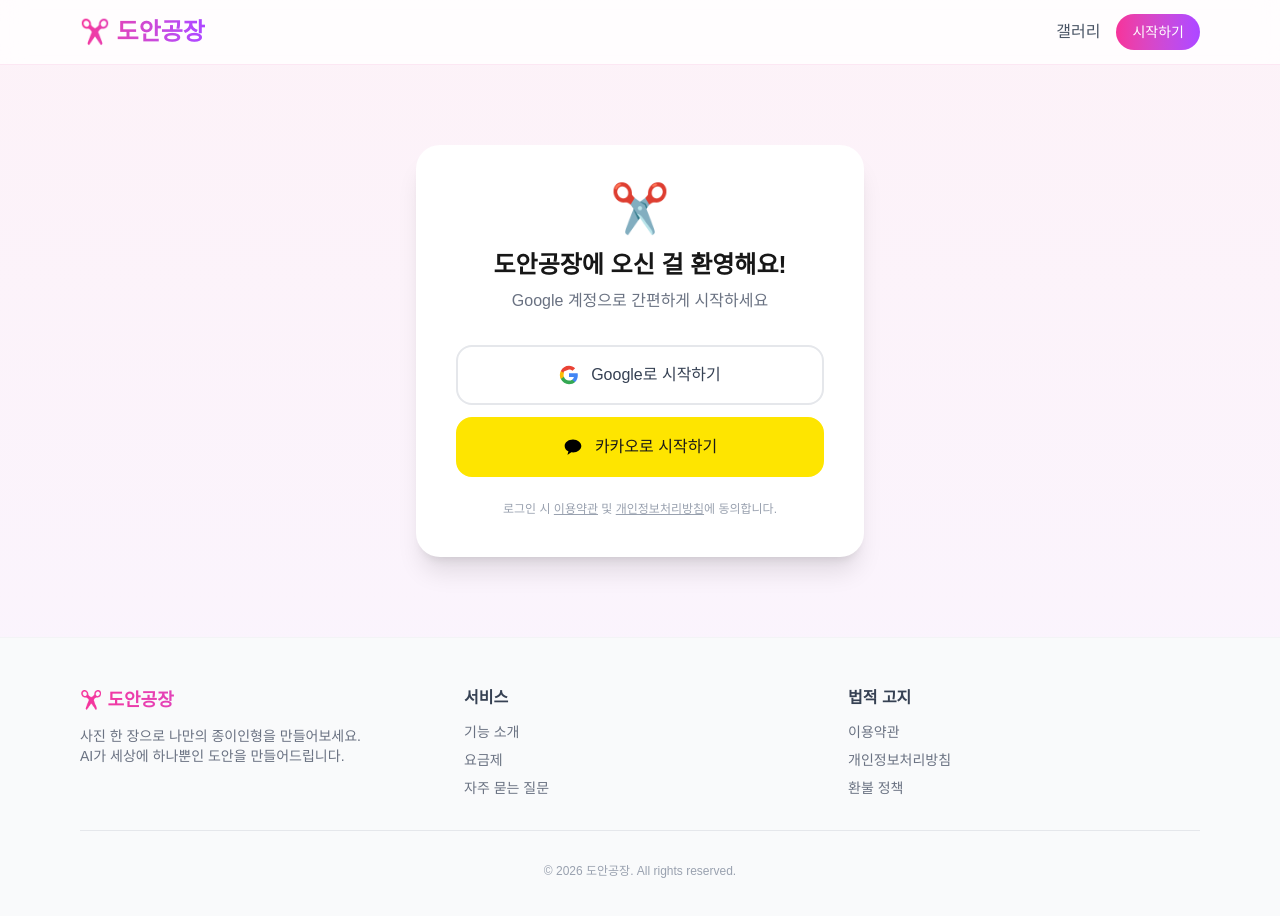
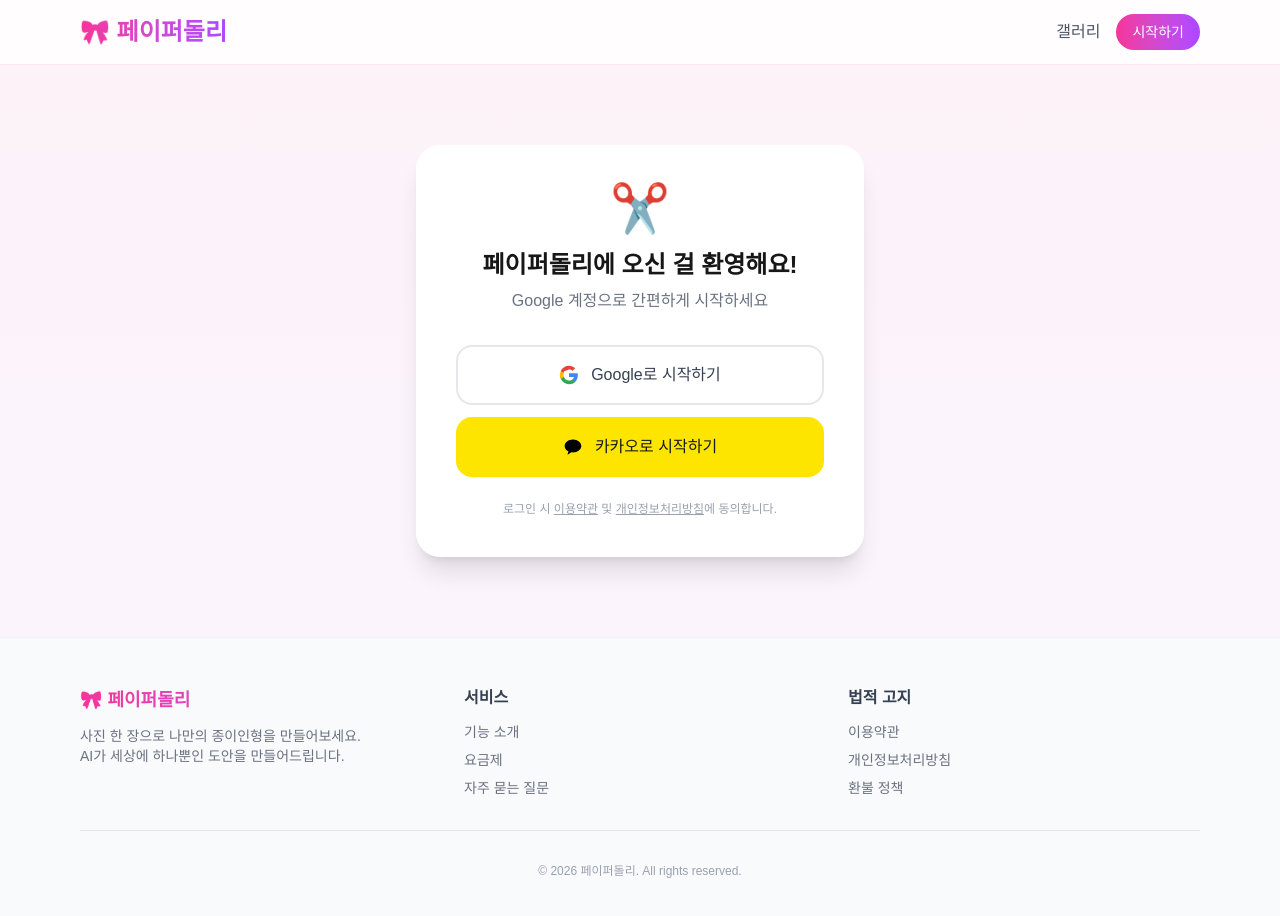
Before and after one commit to neozzzzz/paperdoll-generator, a Next.js app: page /login in a window 1280 px wide. Shown: the top 916 px of the page. Built offline with nearby package versions, Linux system fonts and the light colour scheme; no server answers.

Commit message:
rename: 도안공장 → 페이퍼돌리 (PaperDolly)

```diff
--- a/src/app/layout.tsx
+++ b/src/app/layout.tsx
@@ -13,12 +13,12 @@
 });
 
 export const metadata: Metadata = {
-  title: "도안공장 - 사진으로 만드는 나만의 종이인형",
+  title: "페이퍼돌리 - 사진으로 만드는 나만의 종이인형",
   description: "사진 한 장으로 세상에 하나뿐인 종이인형 도안을 만들어보세요. AI가 캐릭터와 옷을 자동으로 생성합니다.",
   keywords: "종이인형, 도안, 색칠공부, AI, 프린트",
   viewport: "width=device-width, initial-scale=1, maximum-scale=1",
   openGraph: {
-    title: "도안공장 - 나만의 종이인형 만들기",
+    title: "페이퍼돌리 - 나만의 종이인형 만들기",
     description: "사진 한 장으로 AI가 종이인형 도안을 만들어드려요!",
     type: "website",
   },
--- a/src/app/login/page.tsx
+++ b/src/app/login/page.tsx
@@ -46,7 +46,7 @@
       <div className="flex items-center justify-center px-4 py-20">
         <div className="bg-white rounded-3xl shadow-xl p-10 w-full max-w-md text-center">
           <div className="text-5xl mb-4">✂️</div>
-          <h1 className="text-2xl font-bold mb-2">도안공장에 오신 걸 환영해요!</h1>
+          <h1 className="text-2xl font-bold mb-2">페이퍼돌리에 오신 걸 환영해요!</h1>
           <p className="text-gray-500 mb-8">Google 계정으로 간편하게 시작하세요</p>
 
           <button
--- a/src/components/Footer.tsx
+++ b/src/components/Footer.tsx
@@ -5,7 +5,7 @@
         <div className="grid grid-cols-1 md:grid-cols-3 gap-8">
           <div>
             <h3 className="text-lg font-bold bg-gradient-to-r from-pink-500 to-purple-500 bg-clip-text text-transparent mb-3">
-              ✂️ 도안공장
+              🎀 페이퍼돌리
             </h3>
             <p className="text-sm text-gray-500">
               사진 한 장으로 나만의 종이인형을 만들어보세요.
@@ -30,7 +30,7 @@
           </div>
         </div>
         <div className="mt-8 pt-8 border-t border-gray-200 text-center text-xs text-gray-400">
-          © 2026 도안공장. All rights reserved.
+          © 2026 페이퍼돌리. All rights reserved.
         </div>
       </div>
     </footer>
--- a/src/components/Header.tsx
+++ b/src/components/Header.tsx
@@ -22,7 +22,7 @@
     <header className="sticky top-0 z-50 bg-white/80 backdrop-blur-md border-b border-pink-100">
       <div className="max-w-6xl mx-auto px-4 h-16 flex items-center justify-between">
         <Link href="/" className="text-2xl font-bold bg-gradient-to-r from-pink-500 to-purple-500 bg-clip-text text-transparent">
-          ✂️ 도안공장
+          🎀 페이퍼돌리
         </Link>
         <nav className="flex items-center gap-4">
           <Link href="/gallery" className="text-gray-600 hover:text-pink-500 transition">
```
